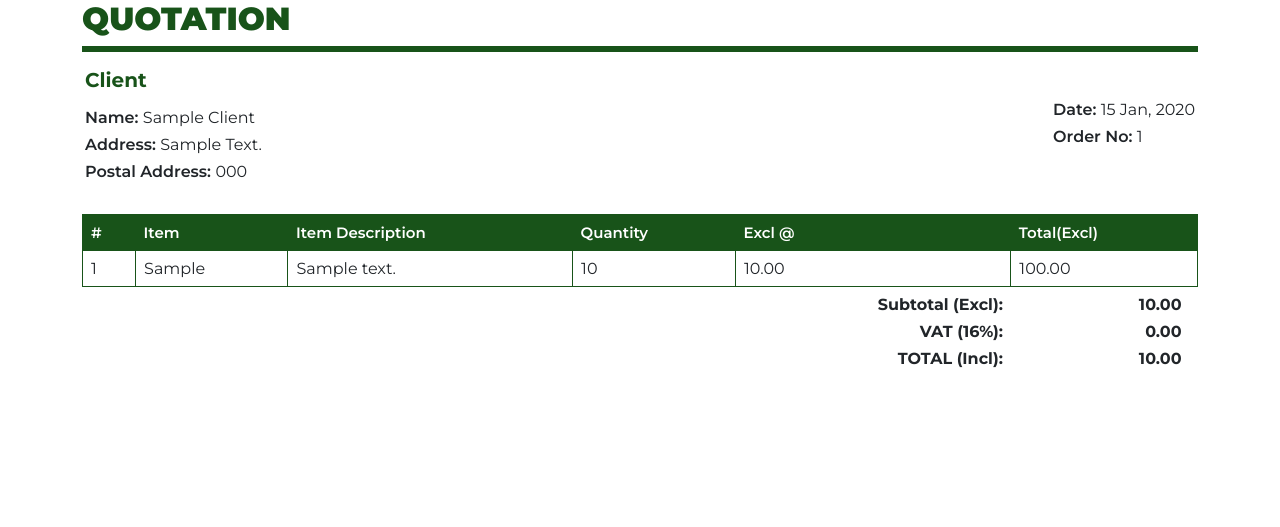
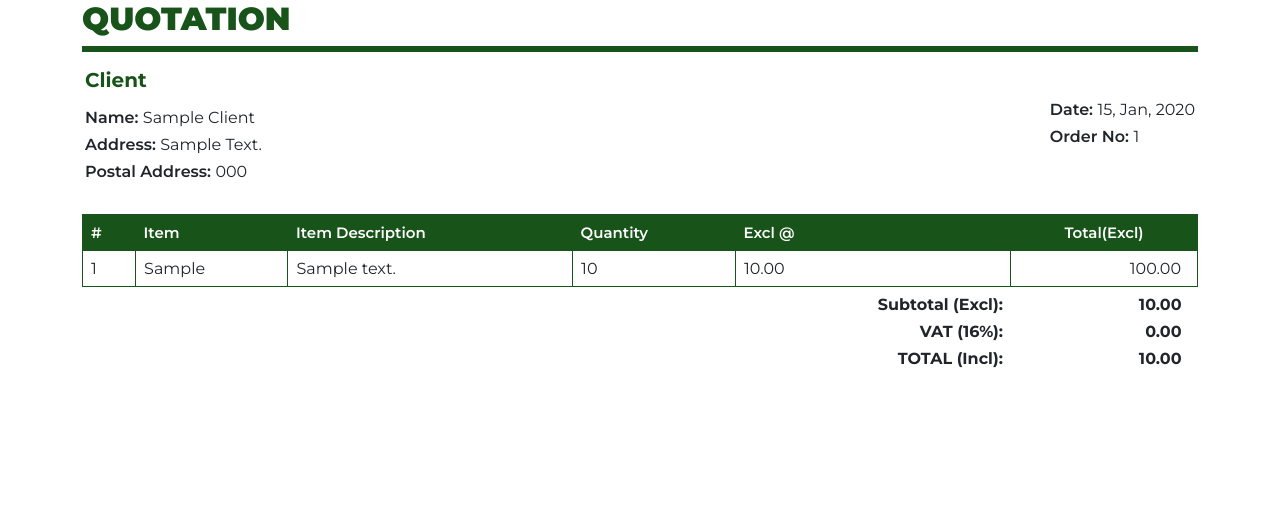
Before and after one commit to stevemacharia/as-document-app, a Django app: template documents/templates/documents/quotation_doc.html in a window 1280 px wide. Shown: the part 197-724 px from the top of the page. Run offline with Django 4.2, Linux system fonts and the light colour scheme; the template is opened without the code that fills it: values that come from a table or form of the project are taken from there, others are empty; tables that the repository leaves empty hold one stand-in row (values such as "Sample post"); some libraries are stand-ins or nearby versions.

```diff
--- a/arieshelby/settings.py
+++ b/arieshelby/settings.py
@@ -40,6 +40,7 @@ INSTALLED_APPS = [
     'django.contrib.sessions',
     'django.contrib.messages',
     'django.contrib.staticfiles',
+    'qr_code',
     'django.contrib.humanize',
     'crispy_forms',
     "crispy_bootstrap5",
@@ -93,7 +94,7 @@ DATABASES = {
             'ENGINE': 'django.db.backends.mysql',
             'NAME': 'arieshelby',
             'USER': 'root',
-            'PASSWORD': 'toor',
+            'PASSWORD': 'Macharia_1',
             'HOST': 'localhost',
             'PORT': '3306',
         }
--- a/documents/models.py
+++ b/documents/models.py
@@ -46,12 +46,13 @@ class QuotationItems(models.Model):
 class Invoice(models.Model):
     invoice_id = models.CharField(blank=True, max_length=100)
     client = models.ForeignKey(Client, on_delete=models.CASCADE)
-    amount = models.DecimalField(max_digits=15, decimal_places=2, null=True, blank=True)
     status = models.BooleanField(default="False", null=True, blank=True)
-    quotation_doc = models.FileField(upload_to='quotation_docs', default='default.pdf', null=True, blank=True)
+    quotation_doc = models.FileField(upload_to='quotation_docs', default='default.pdf', null=True, blank=True, max_length=500)
     submission_date = models.DateTimeField(default=timezone.now)
     created_at = models.DateTimeField(auto_now_add=True, null=True, blank=True)
     updated_at = models.DateTimeField(auto_now=True, null=True, blank=True)
+    sub_total = models.DecimalField(max_digits=15, decimal_places=2, null=True, blank=True)
+    total_price = models.DecimalField(max_digits=10, decimal_places=2, blank=True, null=True)
 
 
 class InvoiceItems(models.Model):
--- a/documents/templates/documents/quotation_doc.html
+++ b/documents/templates/documents/quotation_doc.html
@@ -164,7 +164,7 @@
 
                                 <div class="col-auto offset-sm-4 text-right payment-details">
                                     <p class="fw-bold mb-3 pb-3"></p>
-                                    <p class="fw-semibold mb-2" style="font-size: 16px;">Date: <span class="fw-normal text-capitalize">{{selected_quotation.submission_date|date:"d M, Y"  }}</span></p>
+                                    <p class="fw-semibold mb-2" style="font-size: 16px;">Date: <span class="fw-normal text-capitalize">{{selected_quotation.submission_date|date:"d, M, Y"  }}</span></p>
                                     <p class="fw-semibold mb-2" style="font-size: 16px;">Order No: <span class="fw-normal text-uppercase">{{ selected_quotation.quotation_id }}</span></p>
                                 </div>
                             </div>
@@ -177,7 +177,7 @@
                                         <th class="text-start">Item Description </th>
                                         <th class="text-start">Quantity</th>
                                         <th class="text-start">Excl @</th>
-                                        <th class="text-start">Total(Excl)</th>
+                                        <th class="text-center">Total(Excl)</th>
                                     </tr>
                                 </thead>
                                 <tbody>
@@ -188,7 +188,7 @@
                                             <td class="text-start" style="border: 1px solid #185319;">{{quotation_item.item_description}}</td>
                                             <td class="text-start" style="border: 1px solid #185319;">{{quotation_item.quantity}}</td>
                                             <td class="text-start" style="border: 1px solid #185319;">{{quotation_item.price}}</td>
-                                            <td class="text-start" style="border: 1px solid #185319;">
+                                            <td class="text-end pe-3" style="border: 1px solid #185319;">
                                                 {% with result=quotation_item.quantity|mul:quotation_item.price %}
                                                     {{result}}
                                                 {% endwith %}
```
